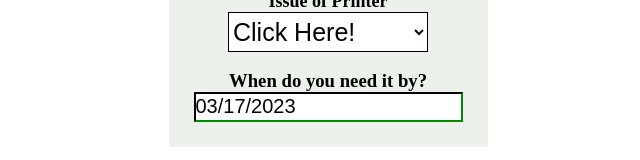
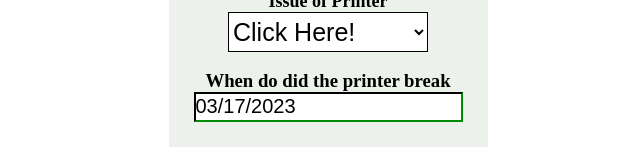
Before and after one commit to 4201VitruvianBots/VitruvianManufacturing, a React (Create React App) app in the folder Front-End/: page /Printer in a window 1280 px wide. Both pictures are taken after a click on the button "Printer Status". Shown: the part 407-567 px from the top of the page, without its empty margins (312-952 px from the left). Built offline with nearby package versions, Linux system fonts and the light colour scheme.

Commit message:
Done
Done with Printer App. Later on when I fix the design of the website I will change it on this one too. Michael approved.

```diff
--- a/Front-End/src/Print.js
+++ b/Front-End/src/Print.js
@@ -66,9 +66,10 @@ function PrinterStatus(props) {
                         <option value="NozzleClogs"> Nozzle Clogs</option>
                         <option value="BrokenFrontFan"> Broken Front Fan</option>
                         <option value=" PindaProbeatIncorrectHeightThermalRunaway">  Pinda Probe at incorrect height  thermal runaway.</option>
+                        <option value="Nothing"> Nothing</option>
                     </select>
                     <br></br>
-                    <h3>When do you need it by?</h3>
+                    <h3>When do did the printer break</h3>
                     <NewDate />
                 </div>
             </div>
```
